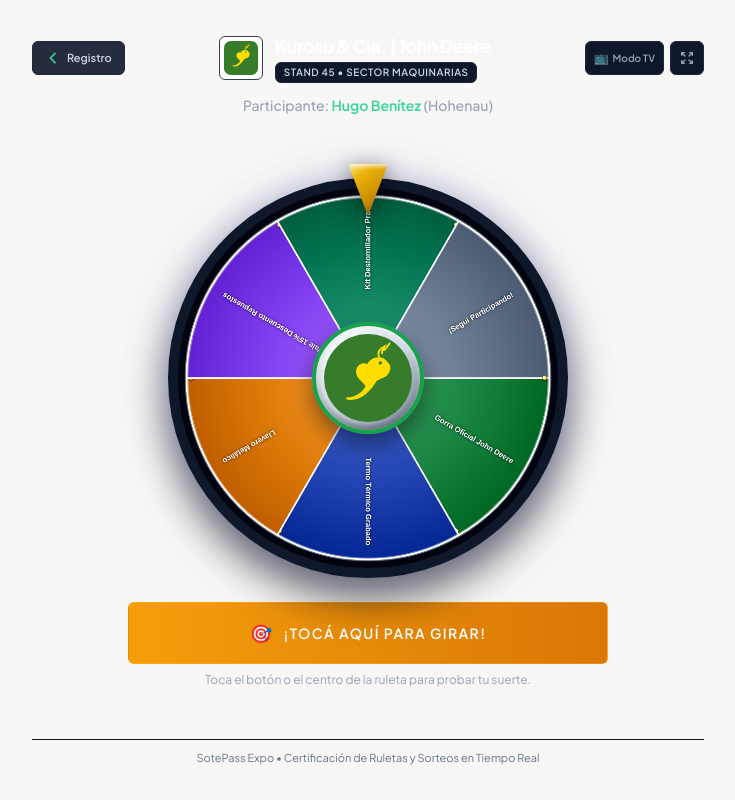
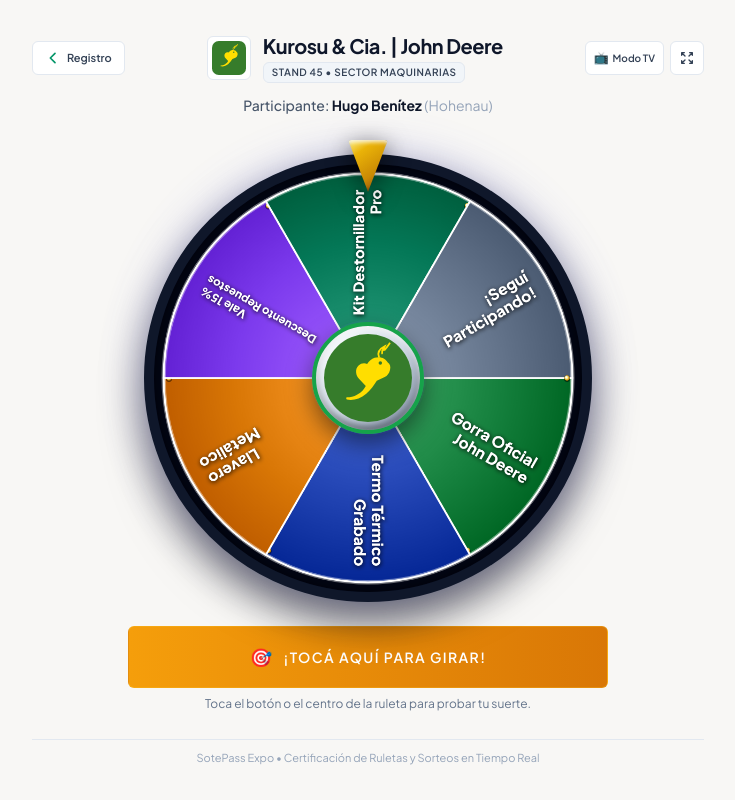
Before and after one commit to soteweb/sotepassexpo, a Laravel app: page /ruleta/kurosu/1 in a window 1280 px wide. Shown: the whole page, without its empty margins (272-1007 px from the left). Run offline with Laravel 12, Linux system fonts and the light colour scheme; a user stored in the database is signed in; data comes from the database, SQL or seed files in the repository; data that the repository does not hold is empty; parts of the project's set-up code (start-up, migrations or seed data) failed here and were passed over; some libraries are stand-ins or nearby versions.

Commit message:
fix(ruleta): header text contrast against light background, and much larger legible prize text in roulette wheel

```diff
--- a/resources/views/expo/ruleta.blade.php
+++ b/resources/views/expo/ruleta.blade.php
@@ -62,33 +62,33 @@
     <div class="min-h-screen flex flex-col items-center justify-between p-2 sm:p-4 md:p-6 antialiased select-none overflow-x-hidden">
 
         <!-- Top Header con Identidad Corporativa y Atajos Rápidos -->
-        <header class="w-full {{ $isTotem ? 'max-w-3xl' : 'max-w-xl sm:max-w-2xl' }} text-center py-1.5 sm:py-2 relative flex items-center justify-between gap-3 shrink-0">
+        <header class="w-full {{ $isTotem ? 'max-w-3xl' : 'max-w-xl sm:max-w-2xl' }} text-center py-2 relative flex items-center justify-between gap-3 shrink-0">
 
             <!-- Botón Volver al Formulario de Registro (Flujo Rápido de Promotor) -->
             <a href="{{ route('expo.stand', ['slug' => $stand->slug, 'totem' => $isTotem ? 1 : null]) }}"
                title="Volver al Formulario de Registro"
-               class="p-2 sm:px-3 sm:py-2 rounded-md bg-slate-900/90 border border-slate-800 text-slate-300 hover:text-white hover:bg-slate-800 transition text-xs flex items-center gap-1.5 shadow-xs shrink-0 cursor-pointer">
-                <svg class="w-4 h-4 text-emerald-400" fill="none" stroke="currentColor" viewBox="0 0 24 24"><path stroke-linecap="round" stroke-linejoin="round" stroke-width="2.5" d="M15 19l-7-7 7-7"/></svg>
+               class="p-2 sm:px-3 sm:py-2 rounded-md bg-white border border-slate-200 text-slate-700 hover:text-slate-900 hover:bg-slate-50 transition text-xs flex items-center gap-1.5 shadow-xs shrink-0 cursor-pointer">
+                <svg class="w-4 h-4 text-emerald-600" fill="none" stroke="currentColor" viewBox="0 0 24 24"><path stroke-linecap="round" stroke-linejoin="round" stroke-width="2.5" d="M15 19l-7-7 7-7"/></svg>
                 <span class="hidden sm:inline font-semibold text-[11px]">Registro</span>
             </a>
 
-            <!-- Identidad de la Empresa: Logo + Nombre -->
+            <!-- Identidad de la Empresa: Logo + Nombre (100% Nítido y Visible) -->
             <div class="flex items-center justify-center gap-2.5 sm:gap-3 flex-1 min-w-0">
                 @if($stand->logo_url)
-                    <div class="w-9 h-9 sm:w-11 sm:h-11 rounded-md bg-white p-1 shadow-xs border border-slate-700 flex items-center justify-center overflow-hidden shrink-0">
+                    <div class="w-9 h-9 sm:w-11 sm:h-11 rounded-md bg-white p-1 shadow-xs border border-slate-200 flex items-center justify-center overflow-hidden shrink-0">
                         <img src="{{ asset($stand->logo_url) }}" alt="{{ $stand->name }}" class="max-w-full max-h-full object-contain">
                     </div>
                 @endif
                 <div class="text-left truncate">
-                    <h1 class="{{ $isTotem ? 'text-lg sm:text-2xl' : 'text-sm sm:text-base md:text-lg' }} font-bold text-white tracking-tight truncate">
+                    <h1 class="{{ $isTotem ? 'text-lg sm:text-2xl' : 'text-base sm:text-xl' }} font-bold text-slate-900 tracking-tight truncate">
                         {{ $stand->name }}
                     </h1>
                     <div class="flex items-center gap-2 mt-0.5">
-                        <span class="text-[9px] sm:text-[10px] font-semibold uppercase tracking-wider px-2 py-0.5 rounded-md bg-slate-900 border border-slate-800 text-slate-300">
+                        <span class="text-[9px] sm:text-[10px] font-semibold uppercase tracking-wider px-2 py-0.5 rounded-md bg-slate-100 border border-slate-200 text-slate-700">
                             {{ $stand->stand_number }} &bull; {{ $stand->sector }}
                         </span>
                         @if($isTotem)
-                            <span class="text-[9px] sm:text-[10px] font-semibold uppercase text-amber-400 bg-amber-950/80 px-2 py-0.5 rounded-md border border-amber-500/40">
+                            <span class="text-[9px] sm:text-[10px] font-semibold uppercase text-amber-800 bg-amber-50 px-2 py-0.5 rounded-md border border-amber-300">
                                 MODO TÓTEM TOUCH
                             </span>
                         @endif
@@ -100,12 +100,12 @@
             <div class="flex items-center gap-1.5 shrink-0">
                 <a href="{{ route('expo.ruleta', ['slug' => $stand->slug, 'leadId' => $lead->id, 'totem' => $isTotem ? null : 1]) }}"
                    title="Alternar Modo Tótem / TV Touch Vertical"
-                   class="p-2 rounded-md border {{ $isTotem ? 'bg-amber-500/20 text-amber-300 border-amber-500/40' : 'bg-slate-900 text-slate-400 border-slate-800' }} hover:text-white transition text-xs flex items-center gap-1">
+                   class="p-2 rounded-md border {{ $isTotem ? 'bg-amber-50 text-amber-800 border-amber-300' : 'bg-white text-slate-700 border-slate-200 hover:bg-slate-50' }} hover:text-slate-900 transition text-xs flex items-center gap-1 shadow-xs">
                     <span class="text-xs">📺</span>
                     <span class="hidden sm:inline font-semibold text-[10px]">{{ $isTotem ? 'Tótem TV' : 'Modo TV' }}</span>
                 </a>
                 <button onclick="toggleFullScreen()" title="Pantalla Completa (F11)"
-                        class="p-2 rounded-md bg-slate-900 border border-slate-800 text-slate-400 hover:text-white transition text-xs cursor-pointer">
+                        class="p-2 rounded-md bg-white border border-slate-200 text-slate-700 hover:text-slate-900 hover:bg-slate-50 transition text-xs cursor-pointer shadow-xs">
                     <svg class="w-4 h-4" fill="none" stroke="currentColor" viewBox="0 0 24 24"><path stroke-linecap="round" stroke-linejoin="round" stroke-width="2" d="M4 8V4m0 0h4M4 4l5 5m11-1V4m0 0h-4m4 0l-5 5M4 16v4m0 0h4m-4 0l5-5m11 5l-5-5m5 5v-4m0 4h-4"></path></svg>
                 </button>
             </div>
@@ -113,8 +113,8 @@
 
         <!-- Barra Informativa del Participante -->
         <div class="w-full {{ $isTotem ? 'max-w-3xl' : 'max-w-xl sm:max-w-2xl' }} text-center my-0.5 shrink-0">
-            <span class="text-xs sm:text-sm text-slate-400 font-medium">
-                Participante: <strong class="text-emerald-400 font-semibold">{{ $lead->full_name }}</strong> ({{ $lead->city }})
+            <span class="text-xs sm:text-sm text-slate-600 font-medium">
+                Participante: <strong class="text-slate-900 font-bold">{{ $lead->full_name }}</strong> <span class="text-slate-400 font-normal">({{ $lead->city }})</span>
             </span>
         </div>
 
@@ -133,8 +133,8 @@
                 </div>
             @endif
 
-            <!-- Contenedor de la Ruleta (Escalado Fluido Inteligente con max-h-[50vh] para Garantizar Espacio) -->
-            <div class="relative w-[280px] h-[280px] xs:w-[320px] xs:h-[320px] sm:w-[420px] sm:h-[420px] md:w-[480px] md:h-[480px] lg:w-[540px] lg:h-[540px] max-h-[50vh] max-w-[50vh] flex items-center justify-center transition-all duration-300 my-1 sm:my-2">
+            <!-- Contenedor de la Ruleta (Escalado Fluido con Excelente Presencia Visual) -->
+            <div class="relative w-[300px] h-[300px] xs:w-[340px] xs:h-[340px] sm:w-[440px] sm:h-[440px] md:w-[500px] md:h-[500px] lg:w-[560px] lg:h-[560px] max-h-[56vh] max-w-[56vh] flex items-center justify-center transition-all duration-300 my-1 sm:my-2">
 
                 <!-- Puntero / Clapper Metálico con Sombra 3D -->
                 <div class="ruleta-pointer-wrap">
@@ -178,14 +178,14 @@
                         <span class="text-base sm:text-lg">🎯</span>
                         <span>¡TOCÁ AQUÍ PARA GIRAR!</span>
                     </button>
-                    <p id="spinNotice" class="text-center text-[11px] sm:text-xs text-slate-400 mt-2">Toca el botón o el centro de la ruleta para probar tu suerte.</p>
+                    <p id="spinNotice" class="text-center text-[11px] sm:text-xs text-slate-500 mt-2">Toca el botón o el centro de la ruleta para probar tu suerte.</p>
                 @endif
             </div>
 
         </main>
 
         <!-- Footer -->
-        <footer class="w-full {{ $isTotem ? 'max-w-3xl' : 'max-w-xl sm:max-w-2xl' }} py-2.5 text-center text-[11px] text-slate-500 border-t border-slate-900">
+        <footer class="w-full {{ $isTotem ? 'max-w-3xl' : 'max-w-xl sm:max-w-2xl' }} py-2.5 text-center text-[11px] text-slate-400 border-t border-slate-200">
             SotePass Expo &bull; Certificación de Ruletas y Sorteos en Tiempo Real
         </footer>
 
@@ -333,6 +333,21 @@
             } catch (e) {}
         }
 
+        function getContrastColor(hexColor) {
+            if (!hexColor) return '#ffffff';
+            let clean = hexColor.replace('#', '');
+            if (clean.length === 3) {
+                clean = clean.split('').map(c => c + c).join('');
+            }
+            let num = parseInt(clean, 16);
+            if (isNaN(num)) return '#ffffff';
+            let r = (num >> 16) & 255;
+            let g = (num >> 8) & 255;
+            let b = num & 255;
+            let luminance = 0.2126 * r + 0.7152 * g + 0.0722 * b;
+            return luminance > 165 ? '#0f172a' : '#ffffff';
+        }
+
         function drawWheel() {
             const centerX = canvas.width / 2;
             const centerY = canvas.height / 2;
@@ -383,25 +398,82 @@
                 ctx.strokeStyle = '#ffffff';
                 ctx.stroke();
 
-                // 2. Texto del Premio (Calculado con margen de seguridad respecto al centro)
+                // 2. Texto del Premio - GRANDE, NÍTIDO Y DE MÁXIMA VISIBILIDAD
                 ctx.save();
                 ctx.translate(centerX, centerY);
                 ctx.rotate(startAngle + sliceAngle / 2);
                 ctx.textAlign = 'right';
-                ctx.fillStyle = p.text_color || '#ffffff';
+                ctx.textBaseline = 'middle';
 
-                let fontSize = numSlices > 10 ? 12 : (numSlices > 6 ? 14 : 16);
-                ctx.font = `bold ${fontSize}px "Plus Jakarta Sans", sans-serif`;
-                ctx.shadowColor = 'rgba(0,0,0,0.85)';
-                ctx.shadowBlur = 6;
+                // Determinar contraste cromático
+                let textColor = p.text_color;
+                if (!textColor) {
+                    textColor = getContrastColor(baseColor);
+                }
+                ctx.fillStyle = textColor;
 
-                let text = p.name || '';
-                // Espacio radial máximo antes de tocar la tapa central (dejar al menos 120px desde el centro)
-                const maxTextWidth = radius - 130;
-                while (ctx.measureText(text).width > maxTextWidth && text.length > 4) {
-                    text = text.substring(0, text.length - 2) + '…';
+                // Tamaño de fuente base significativamente más grande
+                let fontSize = 28;
+                if (numSlices <= 4) fontSize = 34;
+                else if (numSlices <= 6) fontSize = 29;
+                else if (numSlices <= 8) fontSize = 25;
+                else if (numSlices <= 10) fontSize = 22;
+                else fontSize = 18;
+
+                ctx.font = `800 ${fontSize}px "Plus Jakarta Sans", sans-serif`;
+
+                if (textColor === '#ffffff') {
+                    ctx.shadowColor = 'rgba(0, 0, 0, 0.95)';
+                    ctx.shadowBlur = 8;
+                    ctx.shadowOffsetX = 1;
+                    ctx.shadowOffsetY = 2;
+                } else {
+                    ctx.shadowColor = 'rgba(255, 255, 255, 0.9)';
+                    ctx.shadowBlur = 6;
+                    ctx.shadowOffsetX = 0;
+                    ctx.shadowOffsetY = 1;
                 }
-                ctx.fillText(text, radius - 30, 5);
+
+                const rawText = (p.name || '').trim();
+                const maxTextWidth = radius - 135; // Espacio seguro antes de la tapa central
+
+                // Dividir inteligentemente en 2 líneas si hay múltiples palabras y el texto es largo
+                const words = rawText.split(' ');
+                let lines = [];
+                if (words.length >= 2 && ctx.measureText(rawText).width > (maxTextWidth * 0.82) && numSlices <= 8) {
+                    const mid = Math.ceil(words.length / 2);
+                    lines = [words.slice(0, mid).join(' '), words.slice(mid).join(' ')];
+                } else {
+                    lines = [rawText];
+                }
+
+                // Si alguna línea excede el ancho, escalar suavemente la fuente
+                let currentFontSize = fontSize;
+                let longestWidth = Math.max(...lines.map(l => ctx.measureText(l).width));
+                while (longestWidth > maxTextWidth && currentFontSize > 15) {
+                    currentFontSize -= 1.5;
+                    ctx.font = `800 ${currentFontSize}px "Plus Jakarta Sans", sans-serif`;
+                    longestWidth = Math.max(...lines.map(l => ctx.measureText(l).width));
+                }
+
+                // Truncar con elipsis únicamente en palabras compuestas extremas
+                lines = lines.map(line => {
+                    while (ctx.measureText(line).width > maxTextWidth && line.length > 4) {
+                        line = line.substring(0, line.length - 2) + '…';
+                    }
+                    return line;
+                });
+
+                // Dibujar líneas centradas verticalmente en el sector
+                const textEndRadius = radius - 30;
+                if (lines.length === 1) {
+                    ctx.fillText(lines[0], textEndRadius, 0);
+                } else {
+                    const lineSpacing = currentFontSize * 1.15;
+                    ctx.fillText(lines[0], textEndRadius, -lineSpacing / 2);
+                    ctx.fillText(lines[1], textEndRadius, lineSpacing / 2);
+                }
+
                 ctx.restore();
 
                 // 3. Remache / Clavija Dorada en el perímetro (Pin mecánico 3D)
@@ -436,6 +508,9 @@
         }
 
         drawWheel();
+        if (document.fonts) {
+            document.fonts.ready.then(() => drawWheel());
+        }
 
         async function ejecutarGiro() {
             if (isSpinning) return;
```
Also changed, not shown: tests/Feature/SaaSSystemTest.php (+9 -9 lines).
